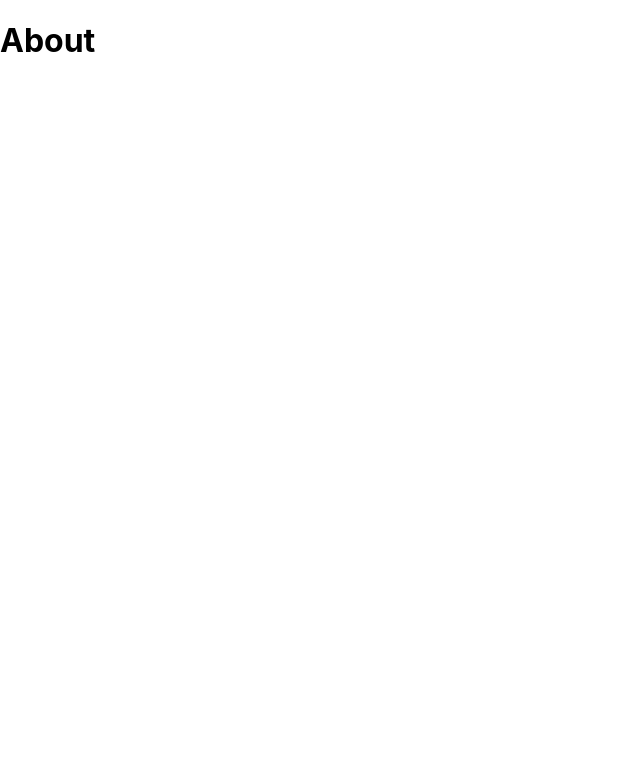
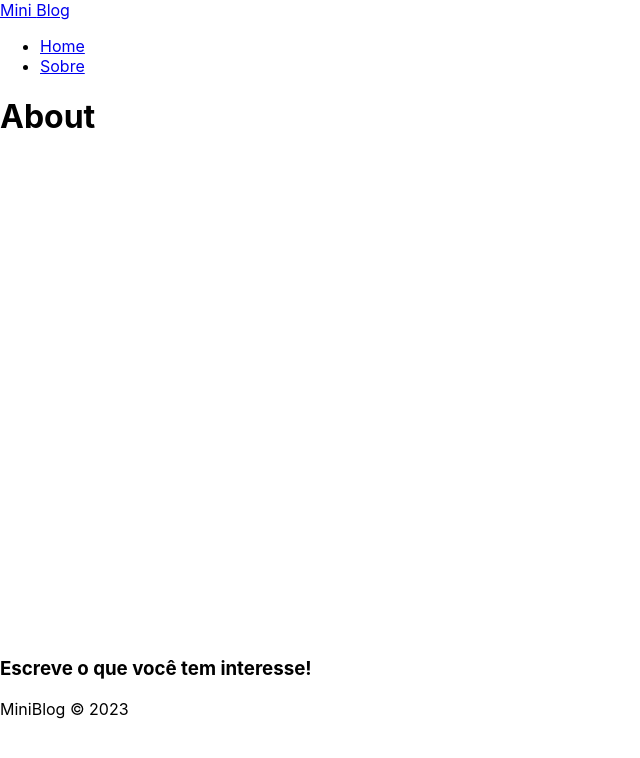
Before and after one commit to felippefsantana/mini-blog, a React (Create React App) app: page /about in a window 1280 px wide. Shown: the top 758 px of the page, without its empty margins (0-640 px from the left). Built offline with nearby package versions, Linux system fonts and the light colour scheme.

Commit message:
pages and components

```diff
--- a/src/App.js
+++ b/src/App.js
@@ -3,19 +3,25 @@
 import { BrowserRouter, Routes, Route, Navigate } from 'react-router-dom';
 
 // Pages
-import Home from './pages/Home';
-import About from './pages/About';
+import Home from './pages/Home/Home';
+import About from './pages/About/About';
+
+// Components
+import Navbar from './components/Navbar';
+import Footer from './components/Footer';
 
 function App() {
   return (
     <div className="App">
       <BrowserRouter>
+        <Navbar />
         <div className="container">
           <Routes>
             <Route path="/" element={<Home />}></Route>
             <Route path="/about" element={<About />}></Route>
           </Routes>
         </div>
+        <Footer />
       </BrowserRouter>
     </div>
   );
--- /dev/null
+++ b/src/components/Footer.js
@@ -0,0 +1,12 @@
+import styles from './Footer.module.css';
+
+const Footer = () => {
+  return (
+    <footer>
+      <h3>Escreve o que você tem interesse!</h3>
+      <p>MiniBlog &copy; 2023</p>
+    </footer>
+  )
+}
+
+export default Footer
--- /dev/null
+++ b/src/components/Navbar.js
@@ -0,0 +1,23 @@
+import styles from './Navbar.module.css';
+
+import { NavLink } from 'react-router-dom';
+
+const Navbar = () => {
+  return (
+    <nav>
+      <NavLink to="/">
+        Mini <span>Blog</span>
+      </NavLink>
+      <ul>
+        <li>
+          <NavLink to="/">Home</NavLink>
+        </li>
+        <li>
+          <NavLink to="/about">Sobre</NavLink>
+        </li>
+      </ul>
+    </nav>
+  )
+}
+
+export default Navbar
```
Also changed, not shown: src/components/Footer.module.css (added), src/components/Navbar.module.css (added), src/pages/About/About.js (renamed from src/pages/About/index.js), src/pages/Home/Home.js (renamed from src/pages/Home/index.js).
